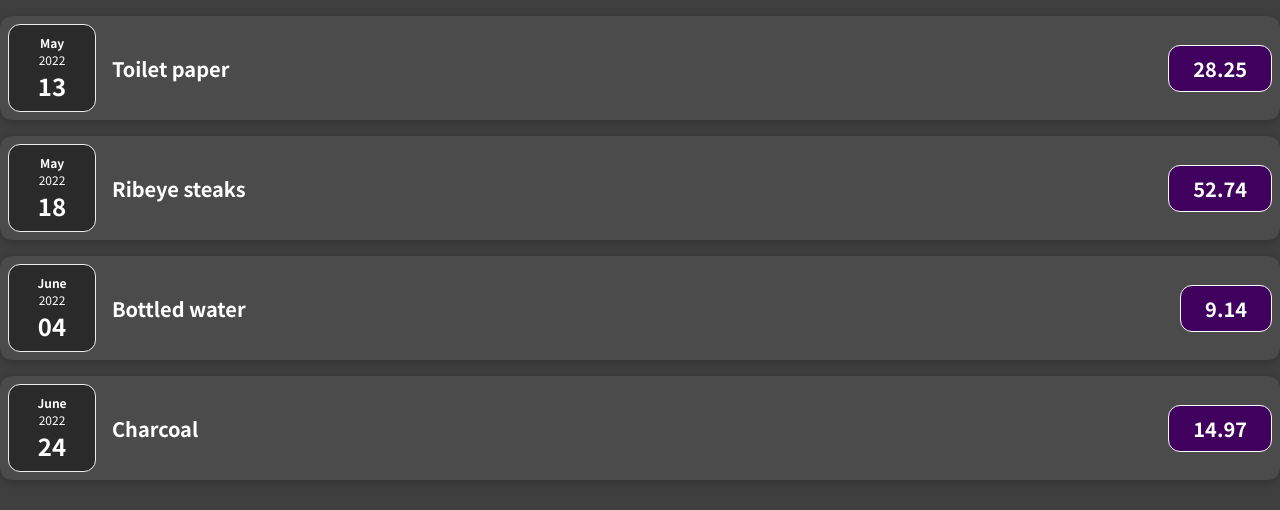
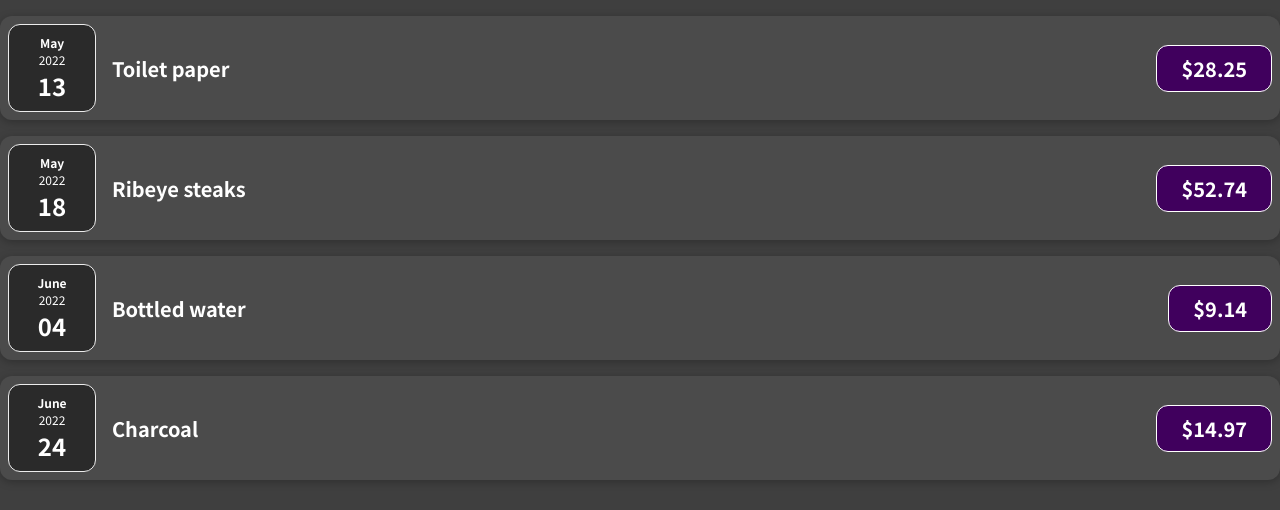
Before and after one commit to john-ngai/schwarzmuller_react, a JavaScript app in the folder 01-starting-setup/: page / in a window 1280 px wide. Shown: the top 510 px of the page. Built offline with nearby package versions, Linux system fonts and the light colour scheme.

Commit message:
Add dollar sign

```diff
--- a/01-starting-setup/src/components/ExpenseItem.js
+++ b/01-starting-setup/src/components/ExpenseItem.js
@@ -9,7 +9,7 @@ export default function ExpenseItem(props) {
       <ExpenseDate date={date} />
       <div className="expense-item__description">
         <h2>{title}</h2>
-        <div className="expense-item__price">{amount}</div>
+        <div className="expense-item__price">${amount}</div>
       </div>
     </div>
   );
```
